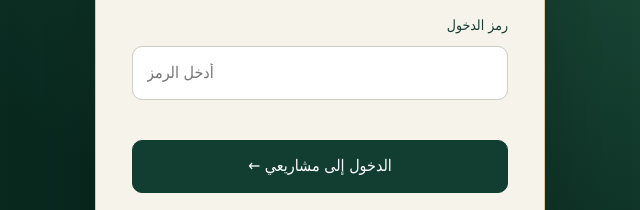
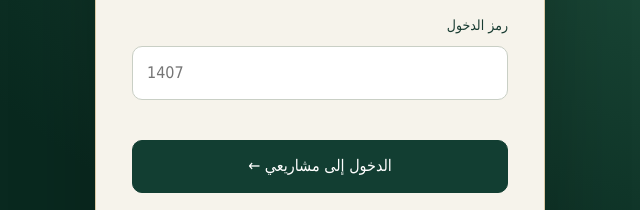
Before and after one commit to arssar16-rgb/my-projects, a plain HTML site: page index.html in a window 1280 px wide. Shown: the part 323-533 px from the top of the page, 320-960 px from the left. Drawn offline with Linux system fonts and the light colour scheme.

Commit message:
Update index.html

```diff
--- a/index.html
+++ b/index.html
@@ -376,7 +376,7 @@
           type="password"
           inputmode="numeric"
           autocomplete="off"
-          placeholder="أدخل الرمز"
+          placeholder="1407"
           aria-describedby="login-error security-note"
           dir="ltr"
           required
```
